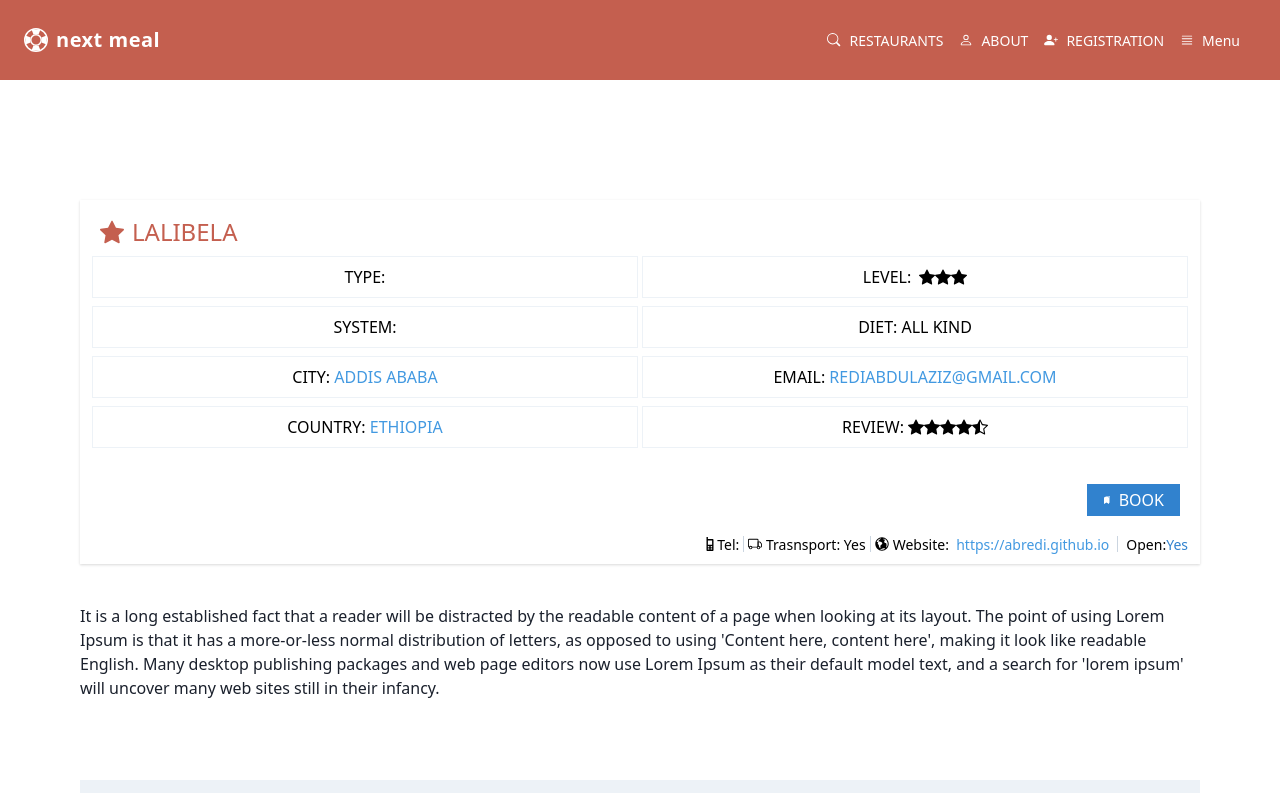
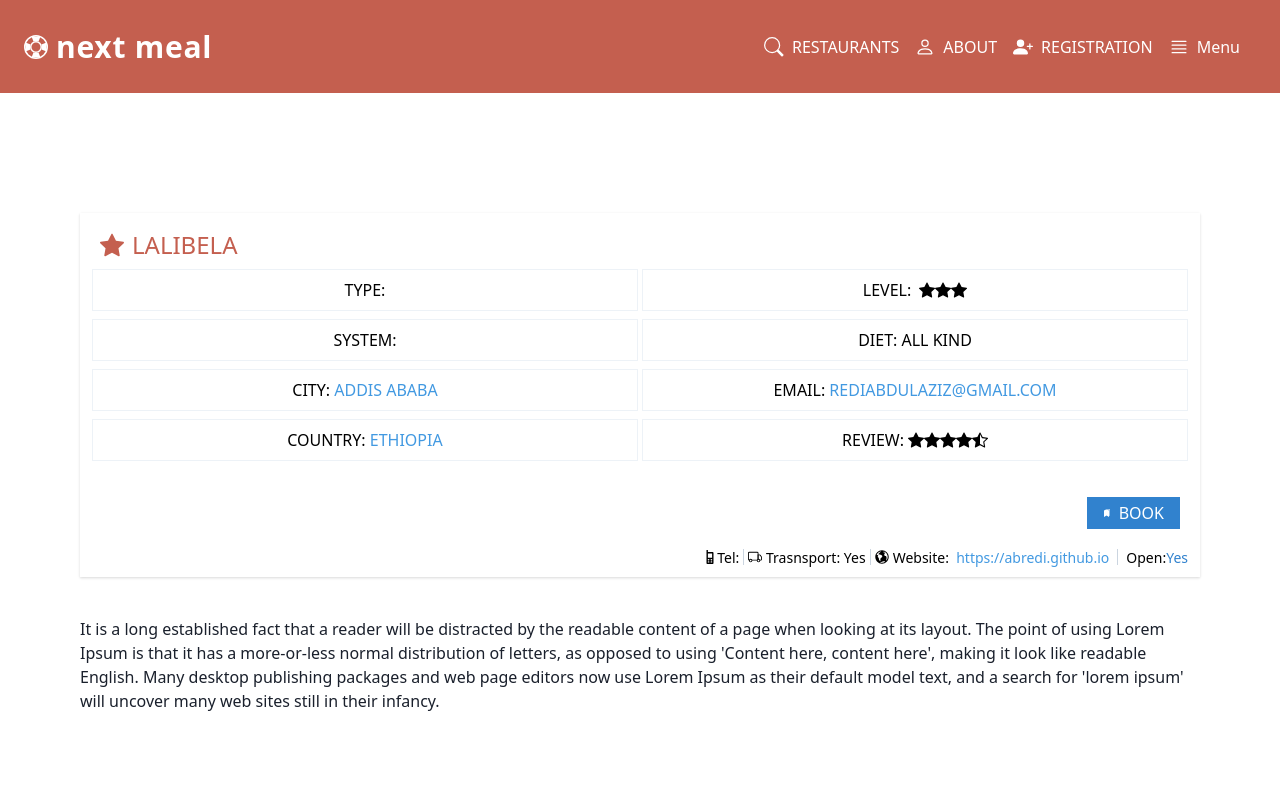
Before and after one commit to layzrd/nextmeal, a website: page public/contact.html in a window 1280 px wide. Shown: the top 793 px of the page. Drawn offline with nearby package versions, Linux system fonts and the light colour scheme.

Commit message:
updated navbar

```diff
--- a/public/contact.html
+++ b/public/contact.html
@@ -13,22 +13,20 @@
     <header class="bg-prime">
       <nav class="flex items-center justify-center md:justify-start lg:justify-between flex-wrap p-6">
         <div class="flex items-center flex-shrink-0 text-white mr-6">
-          <svg class="h-8 w-6 mr-2" width="1em" height="1em" viewBox="0 0 16 16" fill="currentColor"
-            xmlns="http://www.w3.org/2000/svg">
+          <svg class="h-6 w-6 mr-2" viewBox="0 0 16 16" fill="currentColor" xmlns="http://www.w3.org/2000/svg">
             <path fill-rule="evenodd" d="M8 15A7 7 0 1 0 8 1a7 7 0 0 0 0 14zm0 1A8 8 0 1 0 8 0a8 8 0 0 0 0 16z" />
             <path fill-rule="evenodd" d="M8 11a3 3 0 1 0 0-6 3 3 0 0 0 0 6zm0 1a4 4 0 1 0 0-8 4 4 0 0 0 0 8z" />
             <path
               d="M11.642 6.343L15 5v6l-3.358-1.343A3.99 3.99 0 0 0 12 8a3.99 3.99 0 0 0-.358-1.657zM9.657 4.358L11 1H5l1.343 3.358A3.985 3.985 0 0 1 8 4c.59 0 1.152.128 1.657.358zM4.358 6.343L1 5v6l3.358-1.343A3.985 3.985 0 0 1 4 8c0-.59.128-1.152.358-1.657zm1.985 5.299L5 15h6l-1.343-3.358A3.984 3.984 0 0 1 8 12a3.99 3.99 0 0 1-1.657-.358z" />
           </svg>
-          <span class="font-semibold text-xl lowercase tracking-wide">Next Meal</span>
+          <span class="font-semibold text-3xl lowercase tracking-wide">Next Meal</span>
         </div>
 
         <div
           class="w-full md:w-auto lg:ml-auto flex justify-center flex-grow lg:flex-grow-0 lg:flex md:items-center lg:w-auto">
-          <div class="text-sm text-white flex lg:flex-grow w-100 lg:w-auto justify-between px-1/6 lg:px-0">
+          <div class="text-base text-white flex lg:flex-grow w-100 lg:w-auto justify-between px-1/6 lg:px-0">
             <a href="index.html" class="mt-4 md:mt-0 mr-4 text-white flex items-center">
-              <svg class="rounded" width="1em" height="1em" viewBox="0 0 16 16" fill="currentColor"
-                xmlns="http://www.w3.org/2000/svg">
+              <svg class="rounded h-5 w-5" viewBox="0 0 16 16" fill="currentColor" xmlns="http://www.w3.org/2000/svg">
                 <path fill-rule="evenodd"
                   d="M10.442 10.442a1 1 0 0 1 1.415 0l3.85 3.85a1 1 0 0 1-1.414 1.415l-3.85-3.85a1 1 0 0 1 0-1.415z" />
                 <path fill-rule="evenodd"
@@ -37,16 +35,14 @@
               <span class="ml-2 hidden lg:inline uppercase">Restaurants</span>
             </a>
             <a href="contact.html" class="mt-4 md:mt-0 mr-4 text-white flex items-center">
-              <svg class="rounded" width="1em" height="1em" viewBox="0 0 16 16" fill="currentColor"
-                xmlns="http://www.w3.org/2000/svg">
+              <svg class="rounded h-5 w-5" viewBox="0 0 16 16" fill="currentColor" xmlns="http://www.w3.org/2000/svg">
                 <path fill-rule="evenodd"
                   d="M13 14s1 0 1-1-1-4-6-4-6 3-6 4 1 1 1 1h10zm-9.995-.944v-.002.002zM3.022 13h9.956a.274.274 0 0 0 .014-.002l.008-.002c-.001-.246-.154-.986-.832-1.664C11.516 10.68 10.289 10 8 10c-2.29 0-3.516.68-4.168 1.332-.678.678-.83 1.418-.832 1.664a1.05 1.05 0 0 0 .022.004zm9.974.056v-.002.002zM8 7a2 2 0 1 0 0-4 2 2 0 0 0 0 4zm3-2a3 3 0 1 1-6 0 3 3 0 0 1 6 0z" />
               </svg>
               <span class="ml-2 hidden lg:inline uppercase">About</span>
             </a>
             <a href="registration.html" class="mt-4 md:mt-0 mr-4 text-white flex items-center">
-              <svg class="rounded" width="1em" height="1em" viewBox="0 0 16 16" fill="currentColor"
-                xmlns="http://www.w3.org/2000/svg">
+              <svg class="rounded h-5 w-5" viewBox="0 0 16 16" fill="currentColor" xmlns="http://www.w3.org/2000/svg">
                 <path fill-rule="evenodd"
                   d="M1 14s-1 0-1-1 1-4 6-4 6 3 6 4-1 1-1 1H1zm5-6a3 3 0 1 0 0-6 3 3 0 0 0 0 6zm7.5-3a.5.5 0 0 1 .5.5v2a.5.5 0 0 1-.5.5h-2a.5.5 0 0 1 0-1H13V5.5a.5.5 0 0 1 .5-.5z" />
                 <path fill-rule="evenodd" d="M13 7.5a.5.5 0 0 1 .5-.5h2a.5.5 0 0 1 0 1H14v1.5a.5.5 0 0 1-1 0v-2z" />
@@ -54,8 +50,7 @@
               <span class="ml-2 hidden lg:inline uppercase">Registration</span>
             </a>
             <a href="index.html" class="mt-4 md:mt-0 mr-4 text-white flex items-center">
-              <svg class="rounded" width="1em" height="1em" viewBox="0 0 16 16" fill="currentColor"
-                xmlns="http://www.w3.org/2000/svg">
+              <svg class="rounded h-5 w-5" viewBox="0 0 16 16" fill="currentColor" xmlns="http://www.w3.org/2000/svg">
                 <path fill-rule="evenodd"
                   d="M2 12.5a.5.5 0 0 1 .5-.5h11a.5.5 0 0 1 0 1h-11a.5.5 0 0 1-.5-.5zm0-3a.5.5 0 0 1 .5-.5h11a.5.5 0 0 1 0 1h-11a.5.5 0 0 1-.5-.5zm0-3a.5.5 0 0 1 .5-.5h11a.5.5 0 0 1 0 1h-11a.5.5 0 0 1-.5-.5zm0-3a.5.5 0 0 1 .5-.5h11a.5.5 0 0 1 0 1h-11a.5.5 0 0 1-.5-.5z" />
               </svg>
```
Also changed, not shown: public/index.html (+7 -7 lines), public/registration.html (+7 -12 lines), public/result.html (+13 -17 lines).
